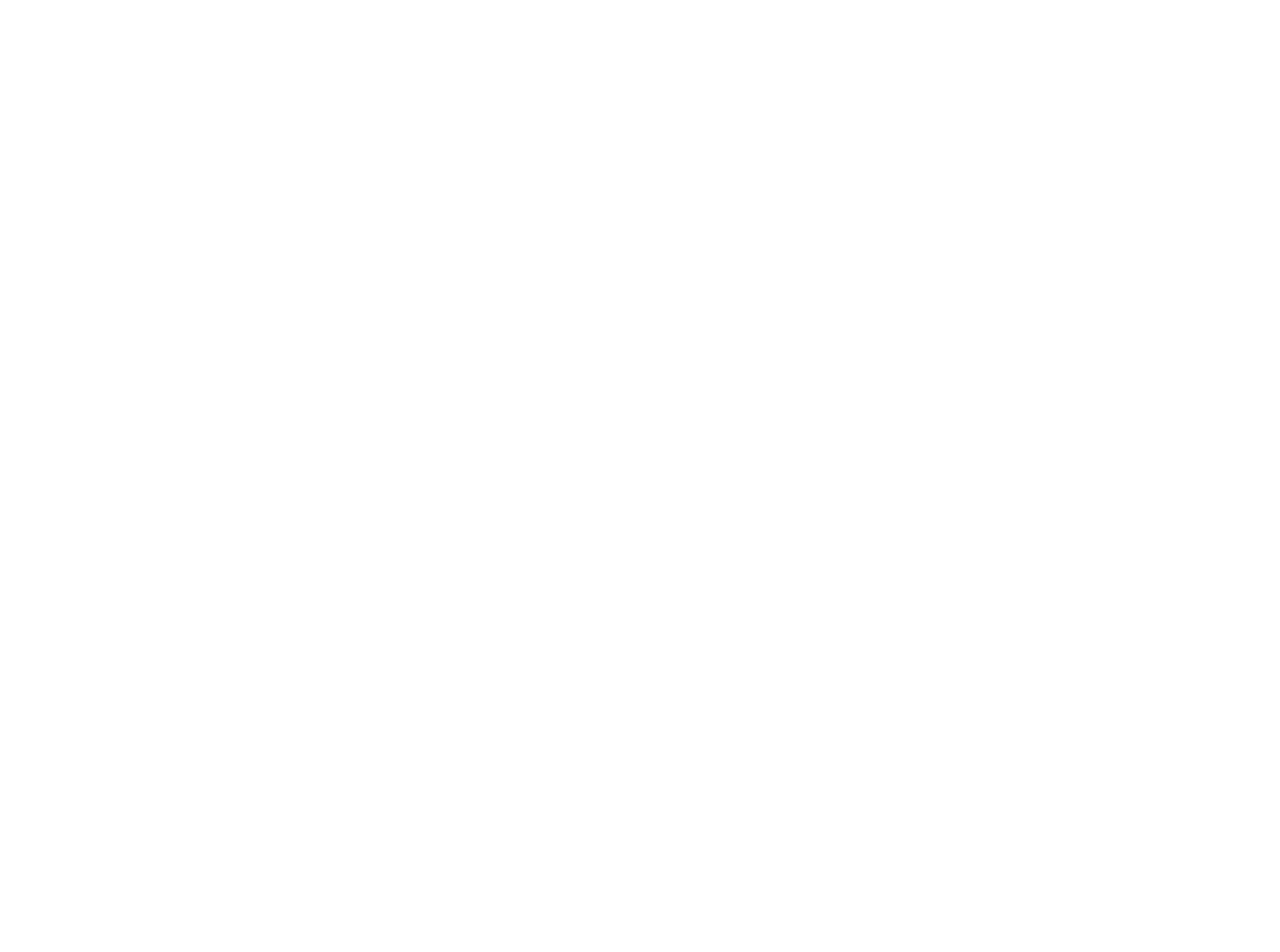
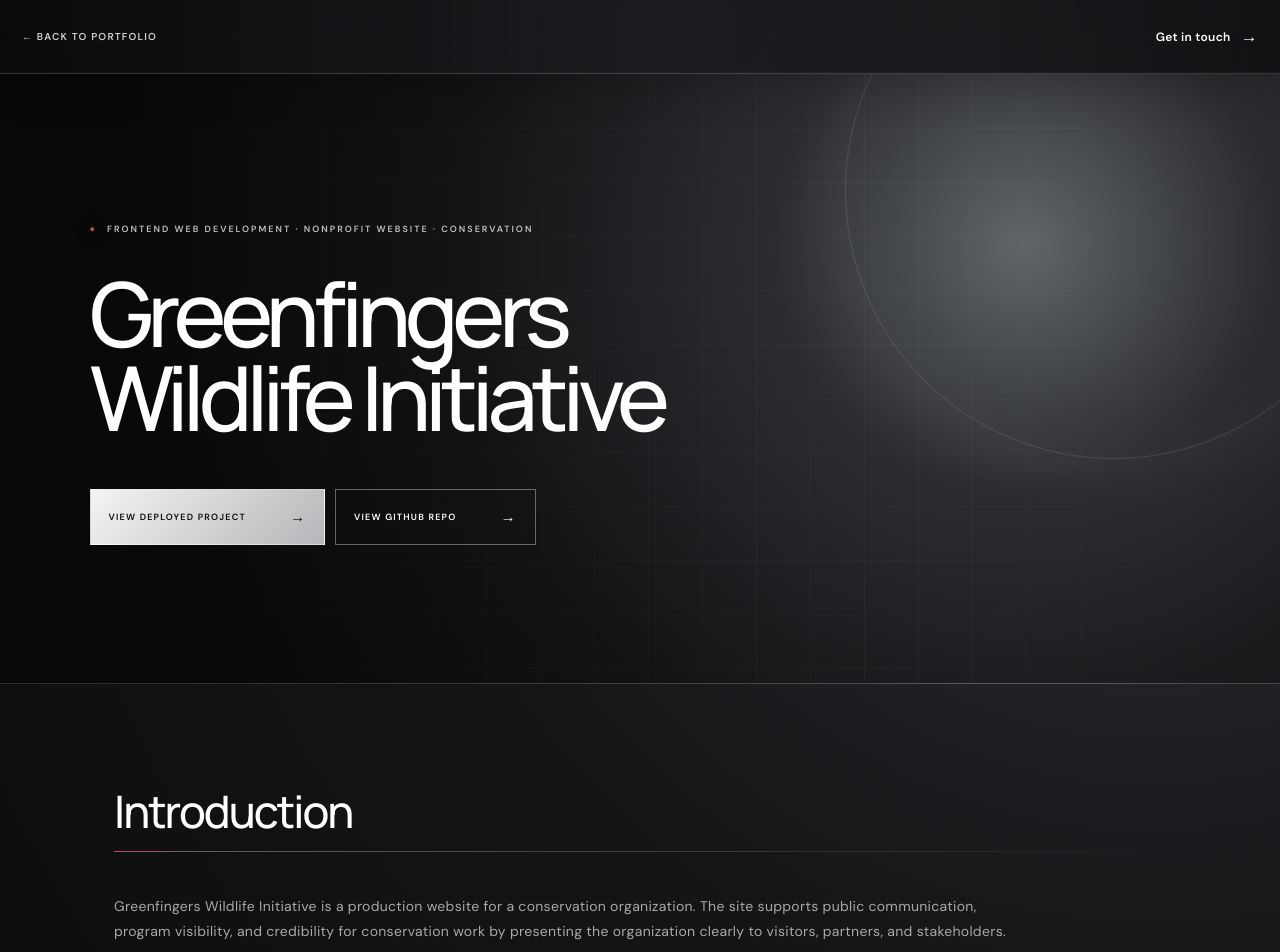
Before and after one commit to mishael-ed/Comp-Science-Portfolio, a React (Vite) app: page /projects/greenfingers-wildlife-initiative in a window 1280 px wide. Before the commit this address had no page. Shown: the top 952 px of the page. Before the commit the page ends 800 px from the top, so only its background shows below. Built offline with nearby package versions, Linux system fonts and the light colour scheme.

Commit message:
new project

```diff
--- a/src/main.tsx
+++ b/src/main.tsx
@@ -15,6 +15,7 @@
 import Skills from './pages/Skills.tsx'
 import NewPortfolio from './pages/NewPortfolio.tsx'
 import ProjectLeadRanx from './pages/ProjectLeadRanx.tsx'
+import ProjectGreenfingers from './pages/ProjectGreenfingers.tsx'
 
 // Tell the browser we handle scroll restoration ourselves
 window.history.scrollRestoration = 'manual'
@@ -65,6 +66,7 @@
         <Route path="/projects/web3connect-hr" element={<ProjectWeb3ConnectHR />} />
         <Route path="/projects/bersk" element={<ProjectBERSK />} />
         <Route path="/projects/leadranx" element={<ProjectLeadRanx />} />
+        <Route path="/projects/greenfingers-wildlife-initiative" element={<ProjectGreenfingers />} />
         <Route path="/education" element={<Education />} />
         <Route path="/experience" element={<Experience />} />
         <Route path="/skills" element={<Skills />} />
--- a/src/pages/NewPortfolio.css
+++ b/src/pages/NewPortfolio.css
@@ -93,6 +93,9 @@
 .np-hero-stats > div:hover strong { color: white; text-shadow: 0 0 25px rgba(255,255,255,.18); transform: translateY(-3px); }
 .np-hero-stats strong small { color: #85878a; font-size: .42em; letter-spacing: -.01em; }
 .np-hero-stats span { color: #9b9da0; font-size: 9px; font-weight: 600; text-transform: uppercase; letter-spacing: 1px; }
+.np-hero-courses { width: min(100%,790px); margin-top: 22px; padding-bottom: 18px; border-bottom: 1px solid rgba(255,255,255,.11); }
+.np-hero-courses > span { display: block; margin-bottom: 9px; color: #d06565; font-size: 9px; font-weight: 600; text-transform: uppercase; letter-spacing: 1.4px; }
+.np-hero-courses p { max-width: 760px; color: #9b9da0; font-size: 11px; line-height: 1.75; letter-spacing: .2px; }
 .np-availability { padding-top: 38px; display: flex; align-items: center; gap: 9px; color: #b4b6b8 !important; font-size: 11px; }
 .np-availability span { width: 7px; height: 7px; border: 1px solid white; border-radius: 50%; box-shadow: 0 0 0 4px rgba(255,255,255,.07); }
 
@@ -181,6 +184,8 @@
 .np-about-copy { margin: 80px 0 0 auto; max-width: 720px; }
 .np-about-copy > p { margin-bottom: 18px; color: #c0c2c4; font-size: 14px; line-height: 1.72; }
 .np-about-copy > p:first-child { color: white; font-size: 20px; }
+.np-coursework { margin: 28px 0 26px; display: flex; flex-wrap: wrap; gap: 7px; }
+.np-coursework span { padding: 7px 10px; border: 1px solid transparent; background: linear-gradient(#0e0f11,#0e0f11) padding-box, linear-gradient(125deg, rgba(255,255,255,.2), rgba(255,255,255,.035) 55%, rgba(208,101,101,.22)) border-box; color: #b7b9bb; font-size: 8px; text-transform: uppercase; letter-spacing: .8px; }
 .np-text-links { margin-top: 45px; display: flex; flex-direction: column; }
 .np-text-links a { padding: 13px 0; display: flex; justify-content: space-between; border-bottom: 1px solid rgba(255,255,255,.27); font-size: 11px; font-weight: 600; }
 .np-text-links a { transition: padding-left .25s, color .25s, border-color .25s; }
@@ -264,6 +269,7 @@
   .np-hero-stats > div:not(:first-child) { padding-left: 0; }
   .np-hero-stats > div:last-child { border-bottom: 0; }
   .np-hero-stats span { max-width: 130px; text-align: right; line-height: 1.45; }
+  .np-hero-courses p { font-size: 10px; line-height: 1.7; }
   .np-work, .np-experience, .np-capabilities, .np-about { padding-top: 90px; padding-bottom: 95px; }
   .np-section-head h2, .np-cap-title h2 { font-size: clamp(42px,12vw,62px); }
   .np-filter { margin-top: 48px; }
--- a/src/pages/NewPortfolio.tsx
+++ b/src/pages/NewPortfolio.tsx
@@ -5,6 +5,19 @@
 type Filter = 'All' | 'Web Development' | 'Frontend' | 'Full Stack' | 'Machine Learning' | 'AI'
 
 const filters: Filter[] = ['All', 'Web Development', 'Frontend', 'Full Stack', 'Machine Learning', 'AI']
+
+const coursework = [
+  'Data Structures',
+  'Algorithms and Complexities',
+  'Object-Oriented Programming',
+  'Software Engineering',
+  'Operating Systems',
+  'Systems Analysis & Design',
+  'Data Management',
+  'Artificial Intelligence',
+  'Machine Learning',
+  'Computer Security',
+]
 
 const projects = [
   {
@@ -27,6 +40,15 @@
   },
   {
     number: '03',
+    name: 'Greenfingers Wildlife Initiative',
+    type: 'Frontend · Nonprofit Website',
+    summary: 'A production website for a conservation organization, built to support public communication, program visibility, and operational credibility.',
+    stack: ['React', 'Responsive Design', 'Content Structure', 'Website Operations', 'Vercel'],
+    categories: ['Web Development', 'Frontend'] as Filter[],
+    to: '/projects/greenfingers-wildlife-initiative',
+  },
+  {
+    number: '04',
     name: 'Aggie Carpet Cleaning',
     type: 'Frontend · Lead Generation',
     summary: 'A fast, mobile-first customer acquisition website built to turn local search traffic into qualified service enquiries.',
@@ -35,7 +57,7 @@
     to: '/projects/aggie-carpet-cleaning',
   },
   {
-    number: '04',
+    number: '05',
     name: 'Colour Correction',
     type: 'Applied Machine Learning · Colour Science',
     summary: 'A text-colour classifier that uses WCAG-derived photometric features to predict whether black or white text will be most readable on any RGB background.',
@@ -44,7 +66,7 @@
     to: '/projects/colour-correction',
   },
   {
-    number: '05',
+    number: '06',
     name: 'Web3Connect HR',
     type: 'Frontend · Recruitment Platform',
     summary: 'A specialist recruitment platform that connects Web3 professionals with companies through structured candidate and employer intake experiences.',
@@ -53,7 +75,7 @@
     to: '/projects/web3connect-hr',
   },
   {
-    number: '06',
+    number: '07',
     name: 'BERSK',
     type: 'Frontend · Client Acquisition',
     summary: 'A focused single-page marketing site that turns high-intent traffic into qualified leads for an automated client acquisition agency.',
@@ -146,7 +168,7 @@
   const filterRef = useRef<HTMLDivElement>(null)
   const [filterMarker, setFilterMarker] = useState({ left: 0, width: 0 })
 
-  const webDevelopmentOrder = ['Web3Connect HR', 'Aggie Carpet Cleaning', 'BERSK', 'LeadRanx']
+  const webDevelopmentOrder = ['Web3Connect HR', 'Greenfingers Wildlife Initiative', 'Aggie Carpet Cleaning', 'BERSK', 'LeadRanx']
   const visibleProjects = projects
     .filter((project) => activeFilter === 'All' || project.categories.includes(activeFilter))
     .sort((a, b) => activeFilter === 'Web Development'
@@ -235,6 +257,10 @@
               <div><AnimatedMetric value={5} suffix="+" /><span>Production Systems Shipped</span></div>
               <div><AnimatedMetric value={300} suffix="+" /><span>Users Reached</span></div>
             </div>
+            <div className="np-hero-courses" aria-label="Courses completed">
+              <span>Courses completed</span>
+              <p>{coursework.join(' · ')}</p>
+            </div>
             <p className="np-availability"><span /> Open to software development opportunities.</p>
           </div>
         </section>
@@ -291,7 +317,11 @@
                     <h3>{project.name}</h3>
                     <p>{project.summary}</p>
                     <div className="np-stack">{project.stack.map((item) => <span key={item}>{item}</span>)}</div>
-                    <Link className="np-case-button" to={project.to}>View project</Link>
+                    {project.to.startsWith('http') ? (
+                      <a className="np-case-button" href={project.to} target="_blank" rel="noreferrer">View project</a>
+                    ) : (
+                      <Link className="np-case-button" to={project.to}>View project</Link>
+                    )}
                   </div>
                 </article>
               ))}
@@ -343,6 +373,11 @@
               <p>I enjoy building complete systems: understanding the problem, designing the architecture, developing the interface and backend, working with data, and ultimately getting the product into production.</p>
               <p>My work spans full-stack web development and applied machine learning, from customer-facing platforms and e-commerce systems to ML-powered prediction and decision-support tools.</p>
               <p>I graduated from Pan-Atlantic University with a BSc in Computer Science and a 4.7 CGPA, with coursework spanning machine learning, artificial intelligence, data structures and algorithms, data management, and software development.</p>
+              <div className="np-coursework" aria-label="Completed coursework">
+                {coursework.map((course) => (
+                  <span key={course}>{course}</span>
+                ))}
+              </div>
               <p>I’m particularly interested in engineering problems where software, data and intelligent systems come together.</p>
               <div className="np-text-links">
                 <a href="mailto:mishaeledegwa@gmail.com?subject=Resume request">Request résumé <Arrow /></a>
--- /dev/null
+++ b/src/pages/ProjectGreenfingers.tsx
@@ -0,0 +1,134 @@
+import { useNavigate } from 'react-router-dom'
+import './ProjectAI.css'
+
+export default function ProjectGreenfingers() {
+  const navigate = useNavigate()
+
+  return (
+    <div className="project-page">
+      <nav className="project-nav">
+        <button onClick={() => navigate(-1)} className="project-back">← Back to Portfolio</button>
+        <a href="/contact" className="project-nav-contact">Get in touch <span>→</span></a>
+      </nav>
+
+      <div className="project-hero">
+        <div className="project-hero-inner">
+          <p className="project-category">Frontend Web Development · Nonprofit Website · Conservation</p>
+          <h1 className="project-title">Greenfingers<br />Wildlife Initiative</h1>
+          <div className="project-hero-btns">
+            <a
+              href="https://gfwsite2-ten.vercel.app/"
+              target="_blank"
+              rel="noreferrer"
+              className="project-live-btn"
+            >
+              View Deployed Project
+            </a>
+            <a
+              href="https://github.com/mishael-ed/GFWSITE2"
+              target="_blank"
+              rel="noreferrer"
+              className="project-live-btn project-live-btn--outline"
+            >
+              View GitHub Repo
+            </a>
+          </div>
+        </div>
+      </div>
+
+      <div className="project-body">
+        <section className="project-section">
+          <h2>Introduction</h2>
+          <p>Greenfingers Wildlife Initiative is a production website for a conservation organization. The site supports public communication, program visibility, and credibility for conservation work by presenting the organization clearly to visitors, partners, and stakeholders.</p>
+          <p>The project focuses on a clean, responsive web experience that makes the organization’s mission, programs, and contact pathways easy to understand across desktop and mobile devices.</p>
+        </section>
+
+        <section className="project-section">
+          <h2>Technical Stack</h2>
+          <div className="project-table-wrap">
+            <table className="project-table">
+              <thead><tr><th>Layer</th><th>Technology</th></tr></thead>
+              <tbody>
+                <tr><td>Frontend</td><td>React, component-based page structure</td></tr>
+                <tr><td>Styling</td><td>Responsive CSS, accessible layout patterns</td></tr>
+                <tr><td>Content</td><td>Mission-focused nonprofit information architecture</td></tr>
+                <tr><td>Operations</td><td>Website updates and production site maintenance</td></tr>
+                <tr><td>Deployment</td><td>Vercel</td></tr>
+              </tbody>
+            </table>
+          </div>
+        </section>
+
+        <section className="project-section">
+          <h2>What I Built</h2>
+          <div className="project-models">
+            <div className="project-model-card">
+              <h3>Mission-Led Website Structure</h3>
+              <p>The website organizes the organization’s work into a clear public-facing experience, helping visitors quickly understand the mission, programs, and ways to engage.</p>
+            </div>
+            <div className="project-model-card">
+              <h3>Responsive Frontend</h3>
+              <p>The layout adapts across screen sizes so the site remains readable and usable on phones, tablets, and desktop displays.</p>
+            </div>
+            <div className="project-model-card">
+              <h3>Production Deployment</h3>
+              <p>The project is deployed on Vercel, giving the organization a live, shareable web presence that can be maintained and improved over time.</p>
+            </div>
+          </div>
+        </section>
+
+        <section className="project-section">
+          <h2>Key Features</h2>
+          <div className="project-features-grid">
+            {[
+              { name: 'Responsive pages', desc: 'A layout system built to keep nonprofit content readable across mobile and desktop screens.' },
+              { name: 'Clear content hierarchy', desc: 'Structured sections that communicate the organization’s work without overwhelming visitors.' },
+              { name: 'Public credibility', desc: 'A polished web presence that supports outreach, partnerships, and program visibility.' },
+              { name: 'Live deployment', desc: 'Production hosting through Vercel with a direct public URL for visitors and stakeholders.' },
+            ].map((feature) => (
+              <div key={feature.name} className="feature-pill">
+                <code>{feature.name}</code>
+                <p>{feature.desc}</p>
+              </div>
+            ))}
+          </div>
+        </section>
+
+        <section className="project-section">
+          <h2>Skills Demonstrated</h2>
+          <div className="project-table-wrap">
+            <table className="project-table">
+              <thead><tr><th>Domain</th><th>Specifics</th></tr></thead>
+              <tbody>
+                <tr><td>Frontend Development</td><td>React page composition, responsive layouts, reusable structure</td></tr>
+                <tr><td>Content Design</td><td>Nonprofit messaging, mission-led page flow, public information architecture</td></tr>
+                <tr><td>Deployment</td><td>Vercel production deployment and live website delivery</td></tr>
+                <tr><td>Website Operations</td><td>Maintaining a public-facing organizational web presence</td></tr>
+              </tbody>
+            </table>
+          </div>
+        </section>
+
+        <div className="project-cta">
+          <a
+            href="https://gfwsite2-ten.vercel.app/"
+            target="_blank"
+            rel="noreferrer"
+            className="project-live-btn"
+          >
+            View Deployed Project
+          </a>
+          <a
+            href="https://github.com/mishael-ed/GFWSITE2"
+            target="_blank"
+            rel="noreferrer"
+            className="project-live-btn project-live-btn--outline"
+          >
+            View GitHub Repo
+          </a>
+          <button onClick={() => navigate(-1)} className="project-back-btn">← Back to Portfolio</button>
+        </div>
+      </div>
+    </div>
+  )
+}
--- a/src/pages/Skills.tsx
+++ b/src/pages/Skills.tsx
@@ -69,6 +69,19 @@
   },
 ]
 
+const featuredCourses = [
+  'Data Structures',
+  'Algorithms and Complexities',
+  'Object-Oriented Programming',
+  'Software Engineering',
+  'Operating Systems',
+  'Systems Analysis & Design',
+  'Data Management',
+  'Artificial Intelligence',
+  'Machine Learning',
+  'Computer Security',
+]
+
 export default function Skills() {
   const navigate = useNavigate()
 
@@ -114,6 +127,17 @@
       <div className="project-body">
 
         <section className="project-section">
+          <h2>Featured Coursework</h2>
+          <p>Core computer science courses completed during my BSc in Computer Science.</p>
+
+          <div className="skills-course-grid" style={{ marginBottom: '4rem' }}>
+            {featuredCourses.map(course => (
+              <div key={course} className="skills-course-pill">
+                {course}
+              </div>
+            ))}
+          </div>
+
           <h2>Course Breakdown by Year</h2>
           <p>The following are all computer science and technical subjects completed as part of my BSc in Computer Science at Pan-Atlantic University.</p>
 
```
Also changed, not shown: public/social/mishael-linkedin-banner.png (added).
